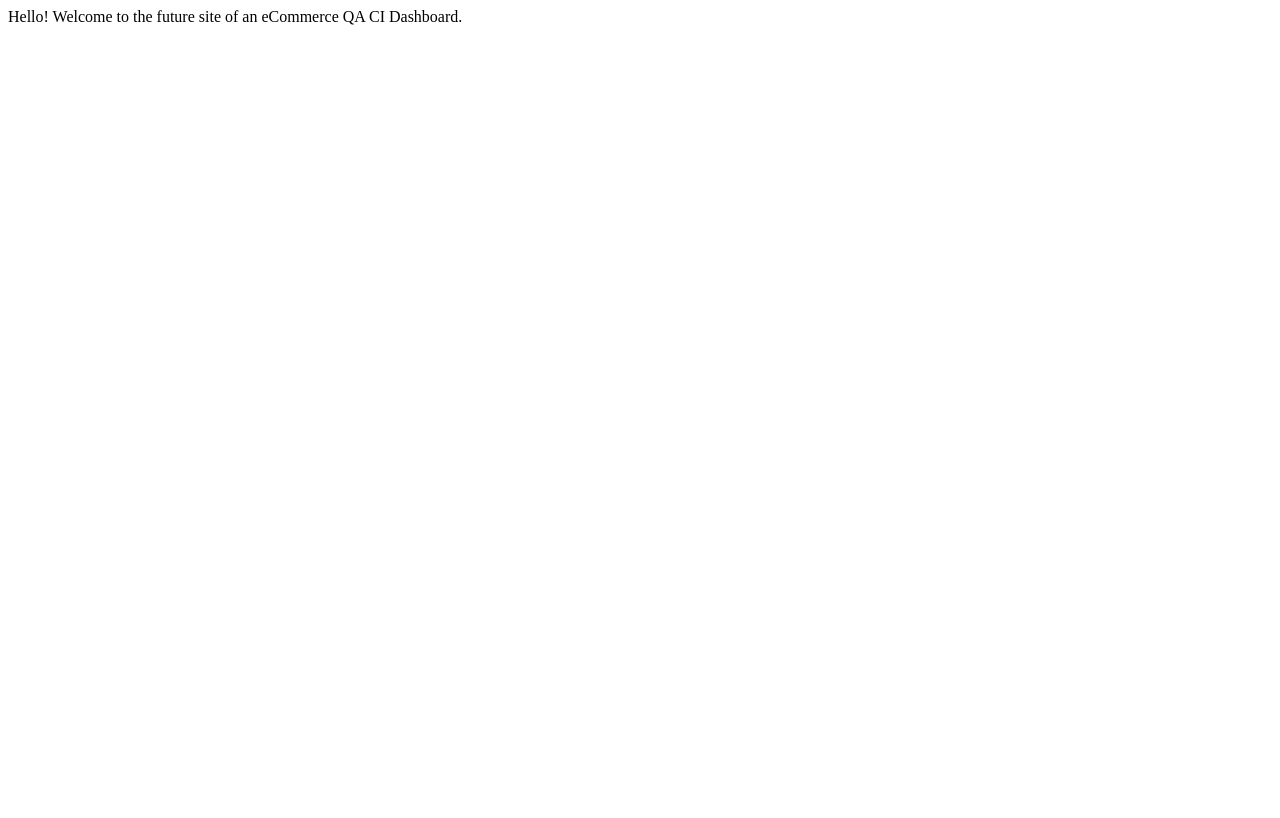
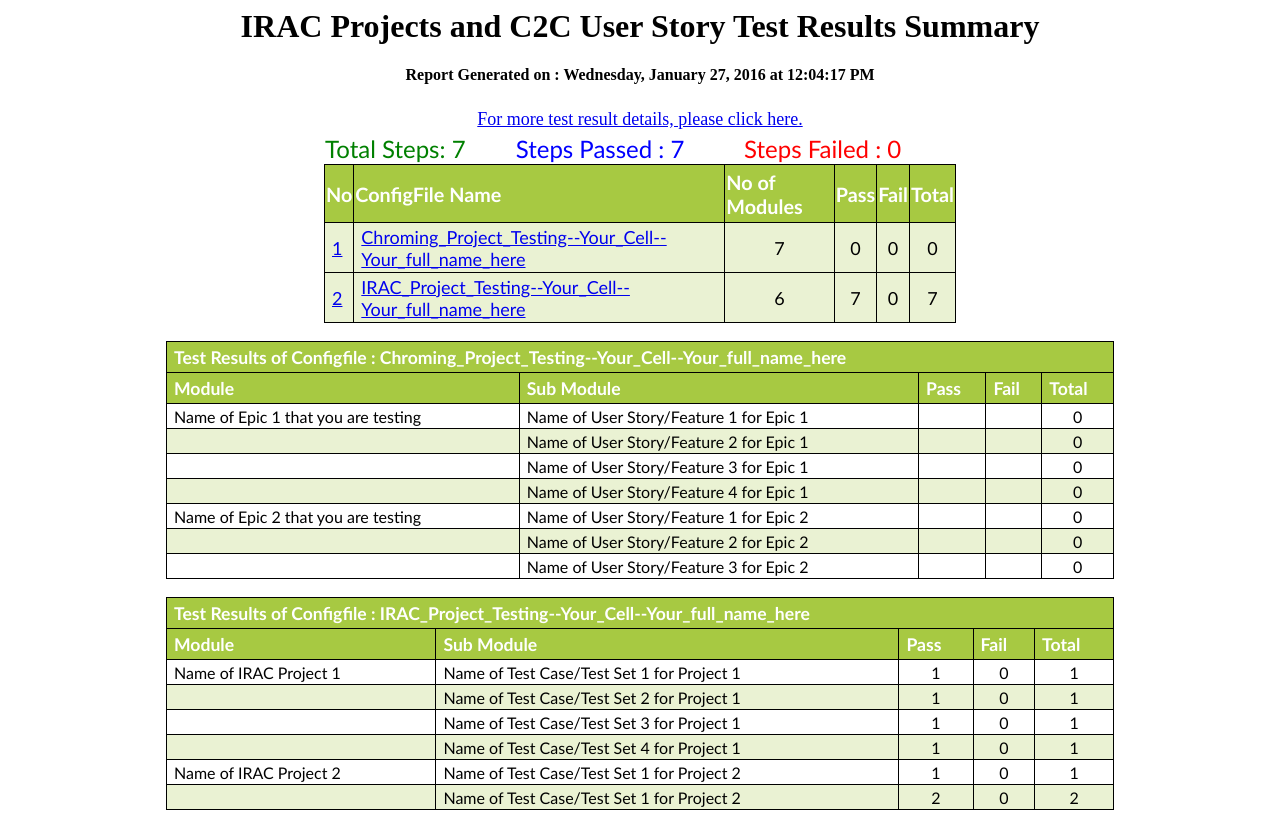
Before and after one commit to jg8481/QA_CI_Dashboard2, a plain HTML site: page index.html in a window 1280 px wide. Drawn offline with Linux system fonts and the light colour scheme.

Commit message:
This is a QA Static Dashboard update triggered by a QA Jenkins Machine.

```diff
--- a/index.html
+++ b/index.html
@@ -1,5 +1,23 @@
-<html>
-	<body>
-		Hello! Welcome to the future site of an eCommerce QA CI Dashboard.
-	</body>
-</html>
+<html><head><title>IRAC Projects and C2C User Story Test Results Summary</title><style>#SummaryTable {font-family: "Trebuchet MS", Arial, Helvetica, sans-serif;font-size:large;width: 50%; border-collapse: collapse;border:1px solid #000000;color:#000000;}#SummaryTable td, #ResultTable th { font-size: 1em; border:1px solid #000000;color:#000000;padding: 3px 7px 2px 7px;}#SummaryTable th {font-size: 1.1em; padding-top: 5px;padding-bottom: 4px; background-color: #A7C942;  color: #ffffff;border:1px solid #000000}#SummaryTable tr td { color: #000000; background-color: #EAF2D3;}#ResultTable {font-family: "Trebuchet MS", Arial, Helvetica, sans-serif;width: 75%; border-collapse: collapse;}#ResultTable td, #ResultTable th { font-size: 1em; border:1px solid #000000;color:#000000;padding: 3px 7px 2px 7px;}#ResultTable th {font-size: 1.1em; text-align: left; padding-top: 5px;padding-bottom: 4px; background-color: #A7C942;  color: #ffffff;}#ResultTable tr.alt td { color: #000000; background-color: #EAF2D3;}#ResultTable tr.highlight { color: #000000; background-color: yellow;}#PassFailSummaryTable {font-family: "Trebuchet MS", Arial, Helvetica, sans-serif;font-size:large;width: 50%; border-collapse: collapse;border:0px solid #000000;color:#000000;}</style></head><body>
+<h1 align="center">IRAC Projects and C2C User Story Test Results Summary</h1><h4 align="center">Report Generated on : Wednesday, January 27, 2016 at 12:04:17 PM</h4><table align="center"><tr><td><font size="4"><a href="confluence.hertz.com" target="_blank">For more test result details, please click here.</a></font></td></tr></table><table id="PassFailSummaryTable" align="center"><tr><td><font color="green" size="5">Total Steps: 7</font></td><td><font color="blue" size="5">Steps Passed : 7</font></td><td><font color="red" size="5">Steps Failed : 0</font></td></tr></table><table id="SummaryTable" align="center"><tr><th align="left"> No </th><th align="left">ConfigFile Name</th><th align="left">No of Modules</th><th align="center"> Pass</th><th align="center"> Fail</th><th align="center"> Total</th></tr>
+<tr><td><a href="#Chroming_Project_Testing--Your_Cell--Your_full_name_here">1</a></td><td><a href="#Chroming_Project_Testing--Your_Cell--Your_full_name_here">Chroming_Project_Testing--Your_Cell--Your_full_name_here</a></td><td align="center">7 </td><td align="center">0 </td><td align="center">0</td><td align="center">0</td></tr>
+<tr><td><a href="#IRAC_Project_Testing--Your_Cell--Your_full_name_here">2</a></td><td><a href="#IRAC_Project_Testing--Your_Cell--Your_full_name_here">IRAC_Project_Testing--Your_Cell--Your_full_name_here</a></td><td align="center">6 </td><td align="center">7 </td><td align="center">0</td><td align="center">7</td></tr>
+</table>
+<br><table id="ResultTable" align="center"><tr><th colspan="5" align="center" id="Chroming_Project_Testing--Your_Cell--Your_full_name_here">Test Results of Configfile : Chroming_Project_Testing--Your_Cell--Your_full_name_here</tr><tr><th>Module</th><th>Sub Module</th><th align="center">Pass</th><th align="center">Fail</th><th align="center">Total</th></tr>
+<tr><td>Name of Epic 1 that you are testing</td><td>Name of User Story/Feature 1 for Epic 1</td><td align="center"></td><td align="center"></td><td align="center">0</td></tr>
+<tr class="alt"><td></td><td>Name of User Story/Feature 2 for Epic 1</td><td align="center"></td><td align="center"></td><td align="center">0</td></tr>
+<tr><td></td><td>Name of User Story/Feature 3 for Epic 1</td><td align="center"></td><td align="center"></td><td align="center">0</td></tr>
+<tr class="alt"><td></td><td>Name of User Story/Feature 4 for Epic 1</td><td align="center"></td><td align="center"></td><td align="center">0</td></tr>
+<tr><td>Name of Epic 2 that you are testing</td><td>Name of User Story/Feature 1 for Epic 2</td><td align="center"></td><td align="center"></td><td align="center">0</td></tr>
+<tr class="alt"><td></td><td>Name of User Story/Feature 2 for Epic 2</td><td align="center"></td><td align="center"></td><td align="center">0</td></tr>
+<tr><td></td><td>Name of User Story/Feature 3 for Epic 2</td><td align="center"></td><td align="center"></td><td align="center">0</td></tr>
+</table>
+<br><table id="ResultTable" align="center"><tr><th colspan="5" align="center" id="IRAC_Project_Testing--Your_Cell--Your_full_name_here">Test Results of Configfile : IRAC_Project_Testing--Your_Cell--Your_full_name_here</tr><tr><th>Module</th><th>Sub Module</th><th align="center">Pass</th><th align="center">Fail</th><th align="center">Total</th></tr>
+<tr><td>Name of IRAC Project 1</td><td>Name of Test Case/Test Set 1 for Project 1</td><td align="center">1</td><td align="center">0</td><td align="center">1</td></tr>
+<tr class="alt"><td></td><td>Name of Test Case/Test Set 2 for Project 1</td><td align="center">1</td><td align="center">0</td><td align="center">1</td></tr>
+<tr><td></td><td>Name of Test Case/Test Set 3 for Project 1</td><td align="center">1</td><td align="center">0</td><td align="center">1</td></tr>
+<tr class="alt"><td></td><td>Name of Test Case/Test Set 4 for Project 1</td><td align="center">1</td><td align="center">0</td><td align="center">1</td></tr>
+<tr><td>Name of IRAC Project 2</td><td>Name of Test Case/Test Set 1 for Project 2</td><td align="center">1</td><td align="center">0</td><td align="center">1</td></tr>
+<tr class="alt"><td></td><td>Name of Test Case/Test Set 1 for Project 2</td><td align="center">2</td><td align="center">0</td><td align="center">2</td></tr>
+</table>
+</body></html>
```
